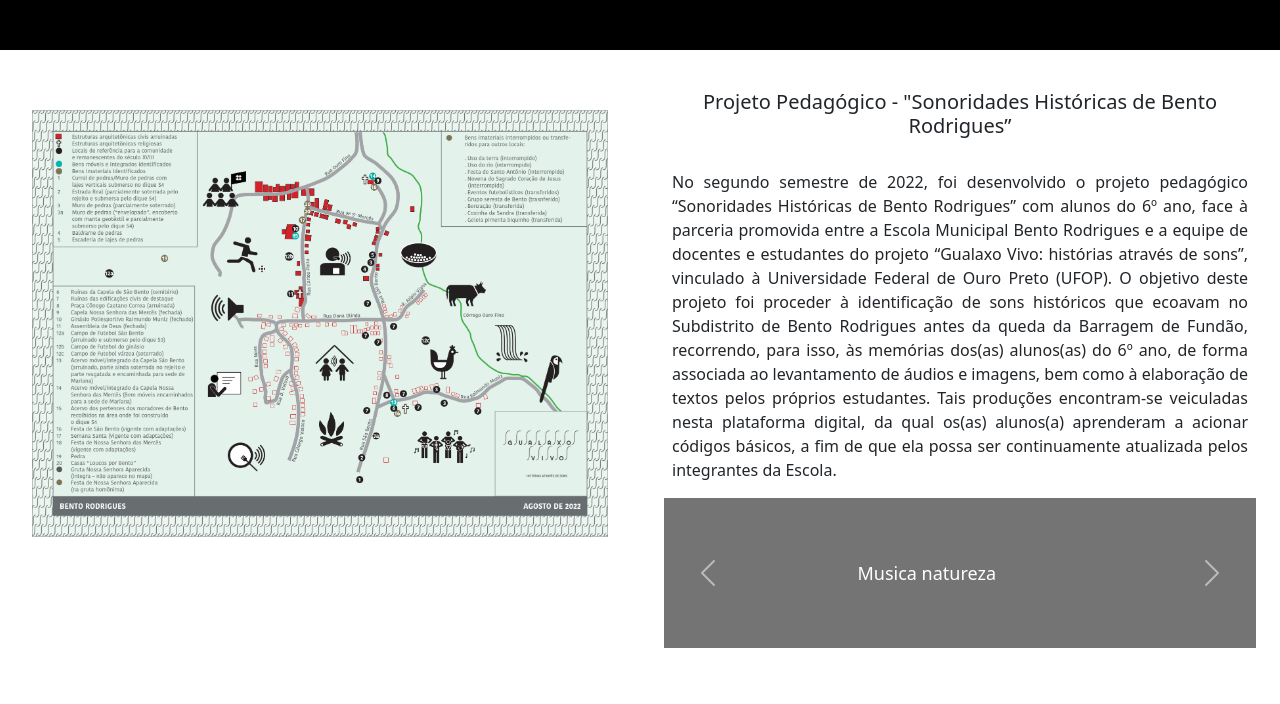
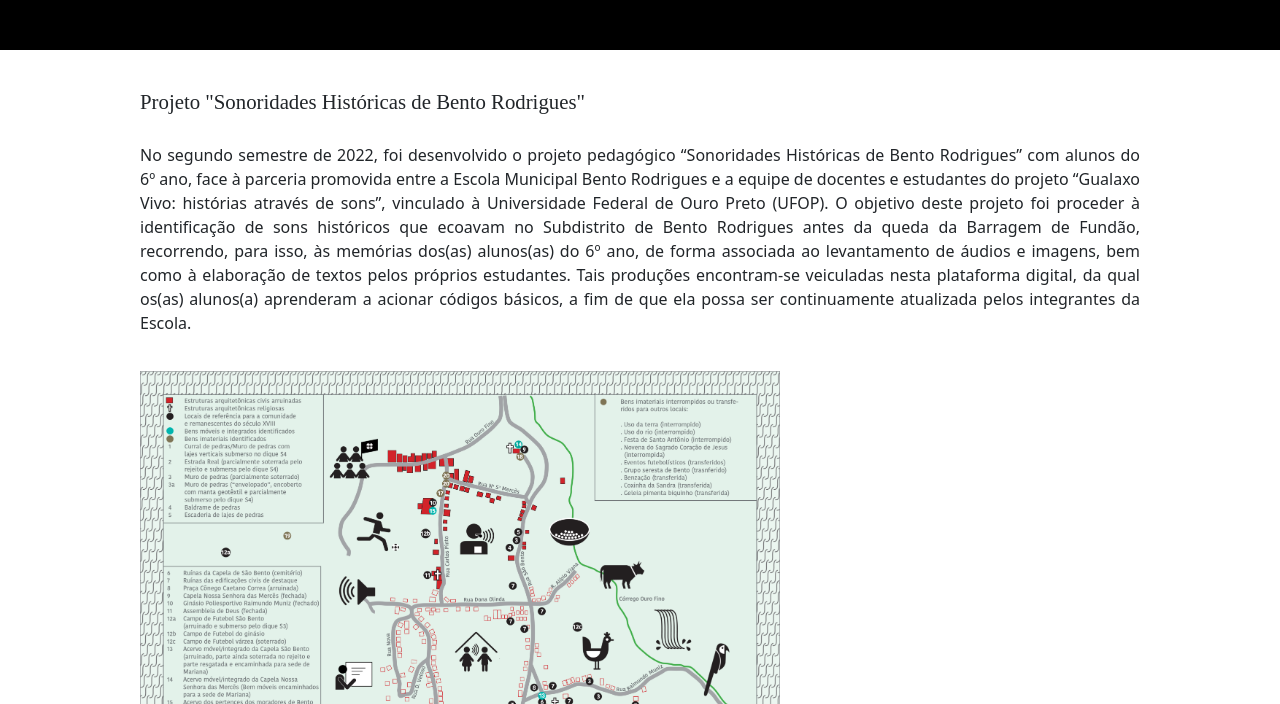
Before and after one commit to vito0182/Bento-Rodrigues-a-partir-dos-sons, a plain HTML site: page index.html in a window 1280 px wide. Shown: the part 96-800 px from the top of the page. Drawn offline with nearby package versions, Linux system fonts and the light colour scheme.

Commit message:
change style

```diff
--- a/index.html
+++ b/index.html
@@ -27,25 +27,14 @@
       </div>
     </div>
   </div>
-  <div id="content">
+
     <div class="title">
       <h1>BENTO RODRIGUES ATRAVÉS DOS SONS</h1>
     </div>
-    <div class="container-fluid text-center" style="margin-top:40px;">
-      <div class="row">
-        <div class="col-sm">
-          <img src="mapa Bento Rodrigues-com icones.png" class="img-fluid" id="map" usemap="#workmap">
-          <map name="workmap" id="map_areas" width="100%" height="100%">
-            <!--<area shape="rect" coords="173.39999389648438, 77.52499389648438, 215.39999389648438, 106.52499389648438" alt="people" href="#">
-            <area shape="rect" coords="196.39999389648438, 132.52499389648438, 233.39999389648438, 168.52499389648438" alt="person" href="#">
-            <area shape="circle" coords="337,300,44" alt="Cup of coffee" href="#">-->
-          </map>
-        </div>
-        <div class="col-xl">
-          <h5>Projeto Pedagógico - "Sonoridades Históricas de Bento Rodrigues”
-          </h5>
-          <br>
-          <p style="text-align:justify;padding: 0px 20px 0px 20px;">No segundo semestre de 2022, foi desenvolvido o
+    <div id="content">
+    <div class="container-fluid" style="margin-top:40px;">
+      <h1 style="font-family: 'KohinoorTeleguBold'; font-size: 1.3em;">Projeto "Sonoridades Históricas de Bento Rodrigues"</h1>
+      <p style="text-align:justify;padding: 20px 0px 20px 0px;">No segundo semestre de 2022, foi desenvolvido o
         projeto
         pedagógico “Sonoridades Históricas de Bento Rodrigues” com alunos do 6º ano, face à parceria promovida entre
         a Escola Municipal Bento Rodrigues e a equipe de docentes e estudantes do projeto “Gualaxo Vivo: histórias
@@ -55,34 +44,13 @@
         levantamento de áudios e imagens, bem como à elaboração de textos pelos próprios estudantes. Tais produções
         encontram-se veiculadas nesta plataforma digital, da qual os(as) alunos(a) aprenderam a acionar códigos
         básicos, a fim de que ela possa ser continuamente atualizada pelos integrantes da Escola.</p>
-          <div class="container">
-            <div id="musicas" class="carousel slide" data-bs-ride="carousel">
-              <div class="carousel-inner">
-                <div class="carousel-item active">
-                  <div class="music_div"><span class="music_text">Musica natureza</span></div>
-                </div>
-                <div class="carousel-item">
-                  <div class="music_div"><span class="music_text">Musica esportes</span></div>
-                </div>
-                <div class="carousel-item">
-                  <div class="music_div"><span class="music_text">Musica escola</span></div>
-                </div>
-                <div class="carousel-item">
-                  <div class="music_div"><span class="music_text">Musica Comunidade</span></div>
-                </div>
-              </div>
-              <button class="carousel-control-prev" type="button" data-bs-target="#musicas" data-bs-slide="prev">
-                <span class="carousel-control-prev-icon" aria-hidden="true"></span>
-                <span class="visually-hidden">Previous</span>
-              </button>
-              <button class="carousel-control-next" type="button" data-bs-target="#musicas" data-bs-slide="next">
-                <span class="carousel-control-next-icon" aria-hidden="true"></span>
-                <span class="visually-hidden">Next</span>
-              </button>
-            </div>
-          </div>
-        </div>
-      </div>
+
+      <img src="mapa Bento Rodrigues-com icones.png" class="img-fluid" id="map" usemap="#workmap">
+      <map name="workmap" id="map_areas" width="100%" height="100%">
+            <!--<area shape="rect" coords="173.39999389648438, 77.52499389648438, 215.39999389648438, 106.52499389648438" alt="people" href="#">
+            <area shape="rect" coords="196.39999389648438, 132.52499389648438, 233.39999389648438, 168.52499389648438" alt="person" href="#">
+            <area shape="circle" coords="337,300,44" alt="Cup of coffee" href="#">-->
+      </map>
     </div>
   </div>
   <div class="container-fluid" id="students_container">
@@ -96,14 +64,6 @@
       <!--Students GRID-->
     </div>
   </div>
-  <!--
-Apoio:
-
- 	Departamento de Música – Instituto de Filosofia, Arte e Cultura
-Programa de Pós-graduação em História
-Projeto “Gualaxo Vivo: histórias através de sons” (www.gualaxovivo.com.br)	Logo	Nome da Escola de Ensino Médio
-Nome dos professores e estudantes que estão ajudando a montar o site.
- -->
 
   <div class="container-fluid footer">
     <div class="row row-cols-auto justify-content-around">
--- a/style.css
+++ b/style.css
@@ -24,10 +24,14 @@ body{
     background-color: black;
   }
 
+  #content{
+    padding-inline: max(20px, 10vw);
+  }
+
   #map {
-    min-width: 200px;
+    min-width: min(400px, 100%);
     min-height: 200px;
-    padding: 20px;
+    width: 50vw;
   }
 
   .student_col {
```
Lines whose indentation alone changed are shown as unchanged.
